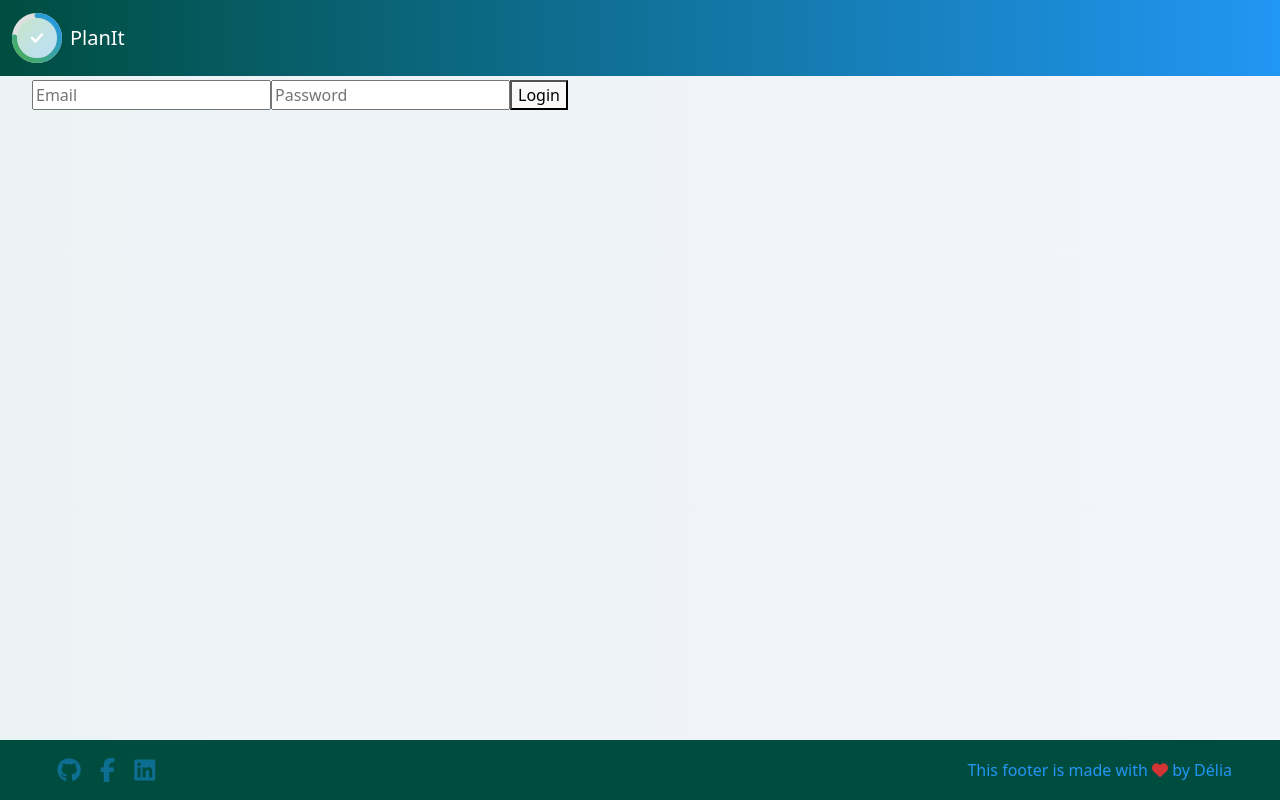
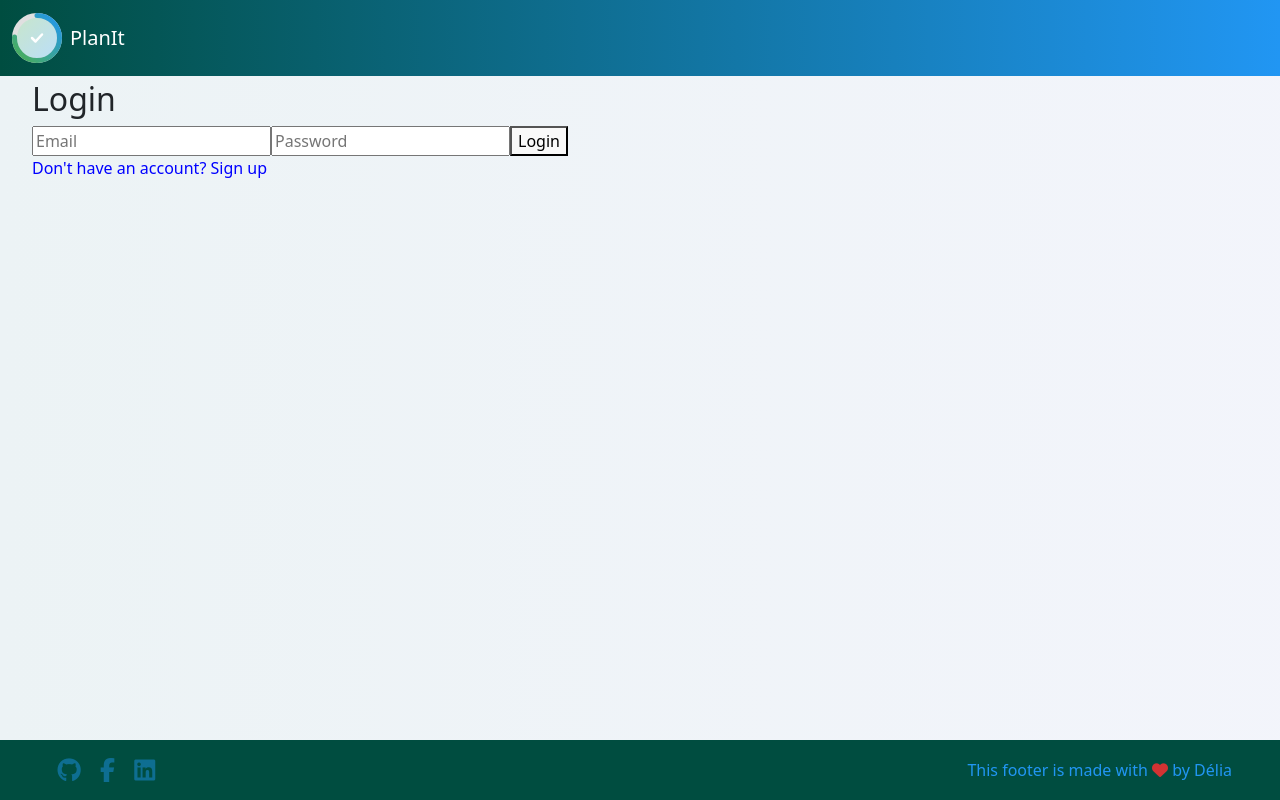
Before and after one commit to Delia-1/PlanIt--Mern-stack, a React (Vite) app in the folder frontend/: page /login in a window 1280 px wide. Built offline with nearby package versions, Linux system fonts and the light colour scheme; no server answers.

Commit message:
Fix cross-site cookie issue7

```diff
--- a/frontend/src/api/api.js
+++ b/frontend/src/api/api.js
@@ -18,6 +18,16 @@ export const loginUser = async (email, password) => {
     return response.data;
   } catch (error) {
     console.error("❌ Login error:", error.response?.data || error.message);
+    throw error;
+  }
+};
+
+export const registerUser = async (username, email, password) => {
+  try {
+    const response = await api.post(`${API_URL}/auth/register`, { username, email, password });
+    return response.data;
+  } catch (error) {
+    console.error("❌ Registration error:", error);
     throw error;
   }
 };
--- a/frontend/src/pages/Login.jsx
+++ b/frontend/src/pages/Login.jsx
@@ -1,23 +1,45 @@
 import { useState } from "react";
-import { loginUser } from "../api/api"; // ✅ Ensure `api.js` exists in `frontend/src/api/`
+import { loginUser } from "../api/api"; // ✅ Ensure API call works
+import { registerUser } from "../api/api"; // ✅ Import register function
+import { useNavigate } from "react-router-dom";
 
 const Login = () => {
   const [email, setEmail] = useState("");
   const [password, setPassword] = useState("");
+  const [username, setUsername] = useState(""); // ✅ Add username for sign-up
+  const [isRegistering, setIsRegistering] = useState(false); // ✅ Toggle between login/register
 
-  const handleLogin = async (e) => {
+  const navigate = useNavigate();
+
+  const handleSubmit = async (e) => {
     e.preventDefault();
     try {
-      const res = await loginUser(email, password); // ✅ Call imported `loginUser()`
+      if (isRegistering) {
+        await registerUser(username, email, password);
+        alert("✅ Account created successfully! Please log in.");
+      } else {
+        const res = await loginUser(email, password);
         alert(res.message);
-      window.location.reload(); // Reload the app to update authentication state
+        navigate("/");
+      }
     } catch (err) {
-      alert(err.response?.data?.message || "An error occurred");
+      alert(err.response?.data?.message || "❌ Something went wrong.");
     }
   };
 
   return (
-    <form onSubmit={handleLogin}>
+    <div className="login-container">
+      <h2>{isRegistering ? "Sign Up" : "Login"}</h2>
+      <form onSubmit={handleSubmit}>
+        {isRegistering && (
+          <input
+            type="text"
+            value={username}
+            onChange={(e) => setUsername(e.target.value)}
+            placeholder="Username"
+            required
+          />
+        )}
         <input
           type="email"
           value={email}
@@ -32,8 +54,12 @@ const Login = () => {
           placeholder="Password"
           required
         />
-      <button type="submit">Login</button>
+        <button type="submit">{isRegistering ? "Sign Up" : "Login"}</button>
       </form>
+      <p onClick={() => setIsRegistering(!isRegistering)} style={{ cursor: "pointer", color: "blue" }}>
+        {isRegistering ? "Already have an account? Log in" : "Don't have an account? Sign up"}
+      </p>
+    </div>
   );
 };
 
```
Also changed, not shown: 1 other file (tests, documents, lock files or other folders). Lines whose indentation alone changed are shown as unchanged.
